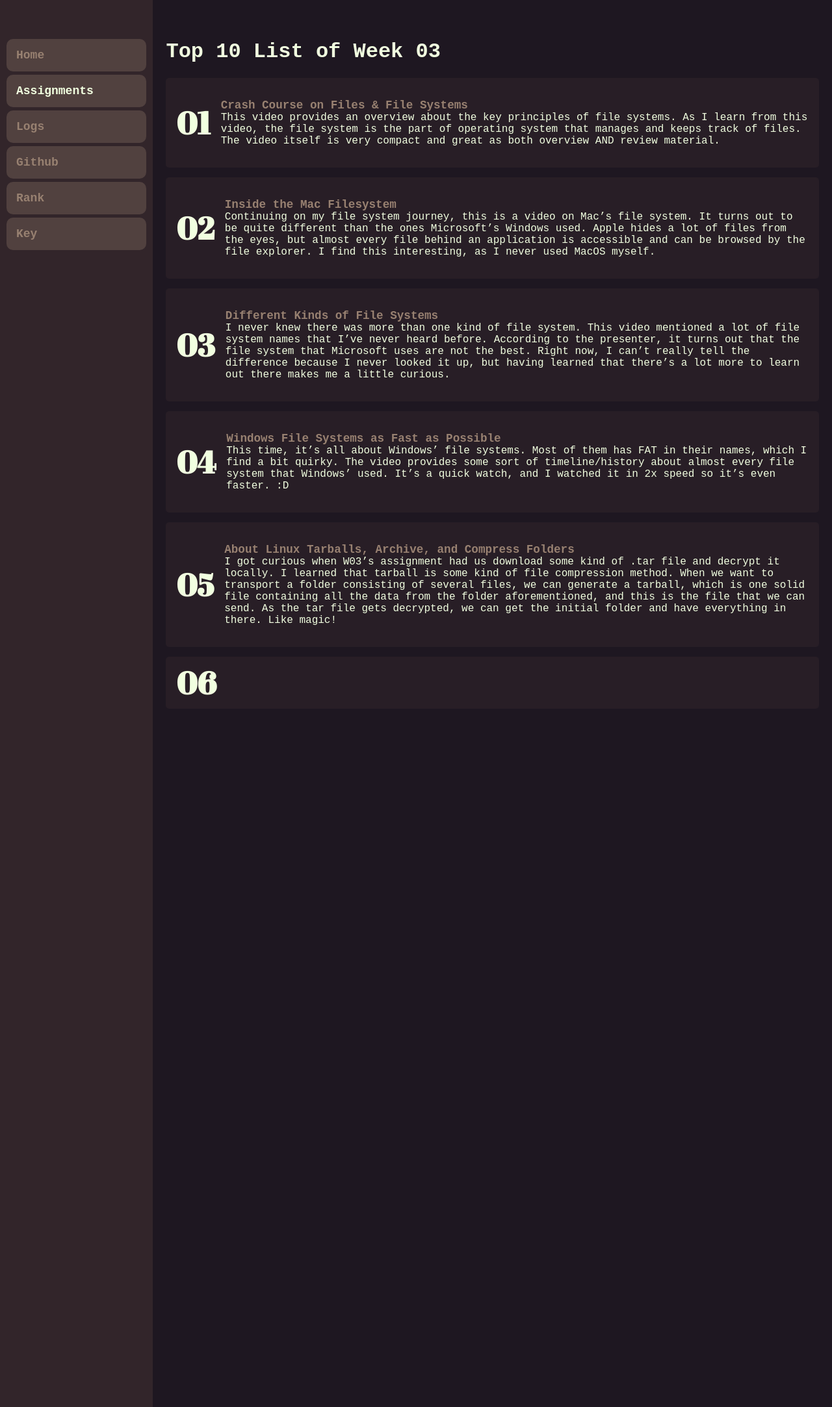
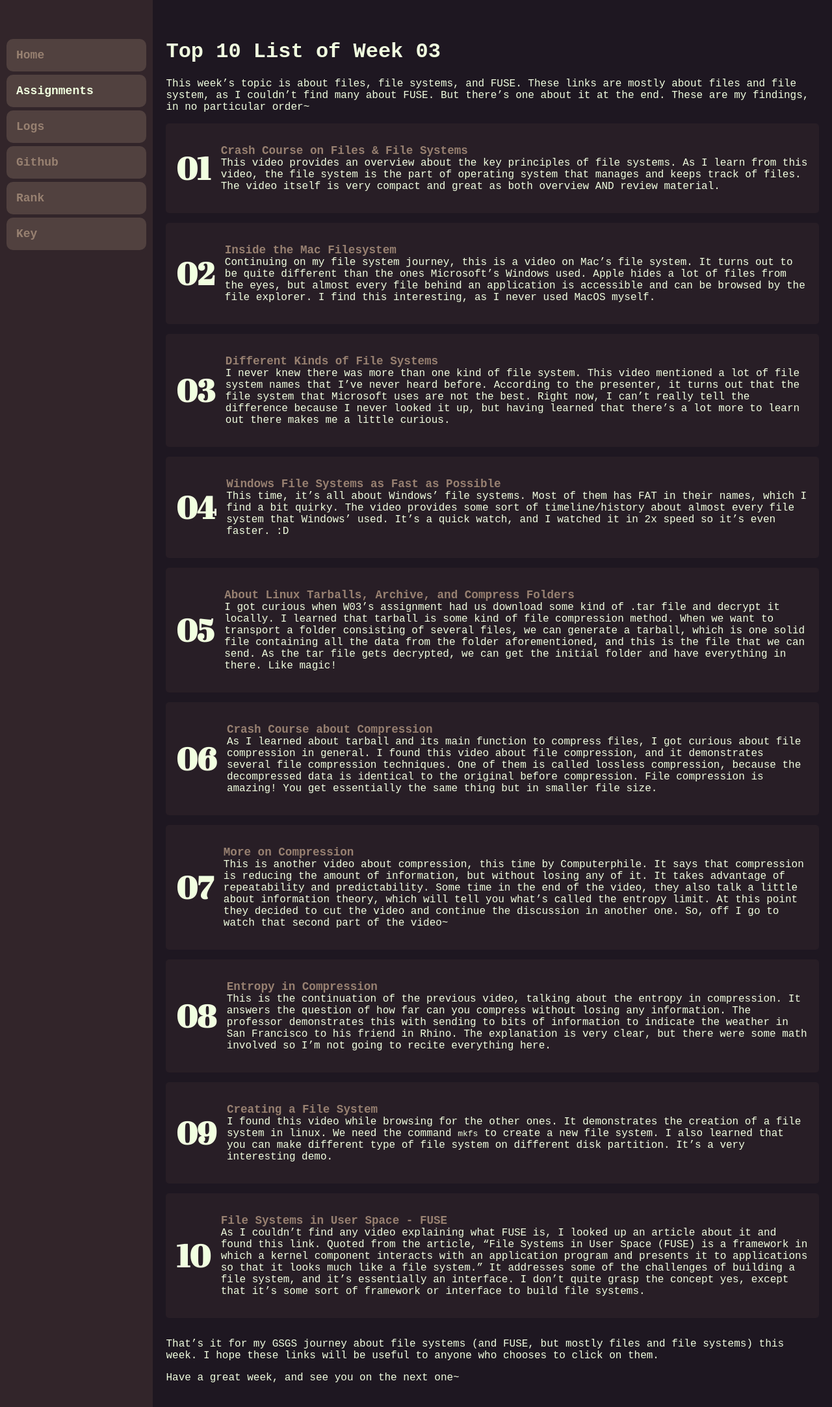
Before and after one commit to asfiowilma/os211, a Jekyll site: the page built from w03.md, in a window 1280 px wide. Shown: the whole page at 65% size. Built offline with Jekyll 4.4.1, drawn with Linux system fonts in a browser that asks for light colours.

Commit message:
OS211 asfiowilma

```diff
--- a/TXT/mylog.txt
+++ b/TXT/mylog.txt
@@ -44,3 +44,4 @@ ZCZC W03 30 L17 Assignment #7
 ZCZC W03 10 L18 Assignment #8
 ZCZC W03 5 L19 Assignment #9
 ZCZC W03 85 L05 GSGS for this week's top 10 links
+ZCZC W03 90 L05 GSGS about one line script & more top 10 links
--- a/w03.md
+++ b/w03.md
@@ -4,6 +4,8 @@ title: "My Top 10 List W03"
 permalink: /W03/
 ---
 # Top 10 List of Week 03
+
+This week's topic is about files, file systems, and FUSE. These links are mostly about files and file system, as I couldn't find many about FUSE. But there's one about it at the end. These are my findings, in no particular order~
 
 1. [Crash Course on Files & File Systems](https://www.youtube.com/watch?v=KN8YgJnShPM)<br/>
     This video provides an overview about the key principles of file systems. As I learn from this video, the file system is the part of operating system that manages and keeps track of files. The video itself is very compact and great as both overview AND review material.
@@ -20,4 +22,21 @@ permalink: /W03/
 5. [About Linux Tarballs, Archive, and Compress Folders](https://www.youtube.com/watch?v=l0yqs8t6ywo)<br/>
     I got curious when W03's assignment had us download some kind of .tar file and decrypt it locally. I learned that tarball is some kind of file compression method. When we want to transport a folder consisting of several files, we can generate a tarball, which is one solid file containing all the data from the folder aforementioned, and this is the file that we can send. As the tar file gets decrypted, we can get the initial folder and have everything in there. Like magic!
 
-6.
+6. [Crash Course about Compression](https://www.youtube.com/watch?v=OtDxDvCpPL4)<br/>
+    As I learned about tarball and its main function to compress files, I got curious about file compression in general. I found this video about file compression, and it demonstrates several file compression techniques. One of them is called lossless compression, because the decompressed data is identical to the original before compression. File compression is amazing! You get essentially the same thing but in smaller file size.
+
+7. [More on Compression](https://www.youtube.com/watch?v=Lto-ajuqW3w)<br/>
+    This is another video about compression, this time by Computerphile. It says that compression is reducing the amount of information, but without losing any of it. It takes advantage of repeatability and predictability. Some time in the end of the video, they also talk a little about information theory, which will tell you what's called the entropy limit. At this point they decided to cut the video and continue the discussion in another one. So, off I go to watch that second part of the video~
+
+8. [Entropy in Compression](https://www.youtube.com/watch?v=M5c_RFKVkko)<br/>
+    This is the continuation of the previous video, talking about the entropy in compression. It answers the question of how far can you compress without losing any information. The professor demonstrates this with sending to bits of information to indicate the weather in San Francisco to his friend in Rhino. The explanation is very clear, but there were some math involved so I'm not going to recite everything here.
+
+9. [Creating a File System](https://www.youtube.com/watch?v=rZBvdqRAdus)<br/>
+    I found this video while browsing for the other ones. It demonstrates the creation of a file system in linux. We need the command `mkfs` to create a new file system. I also learned that you can make different type of file system on different disk partition. It's a very interesting demo.
+
+10. [File Systems in User Space - FUSE](https://fsgeek.ca/2019/06/18/fuse-file-systems-in-user-space/)<br/>
+    As I couldn't find any video explaining what FUSE is, I looked up an article about it and found this link. Quoted from the article, "File Systems in User Space (FUSE) is a framework in which a kernel component interacts with an application program and presents it to applications so that it looks much like a file system." It addresses some of the challenges of building a file system, and it's essentially an interface. I don't quite grasp the concept yes, except that it's some sort of framework or interface to build file systems.
+
+That's it for my GSGS journey about file systems (and FUSE, but mostly files and file systems) this week. I hope these links will be useful to anyone who chooses to click on them.
+
+Have a great week, and see you on the next one~
```
Also changed, not shown: 3 other files.
